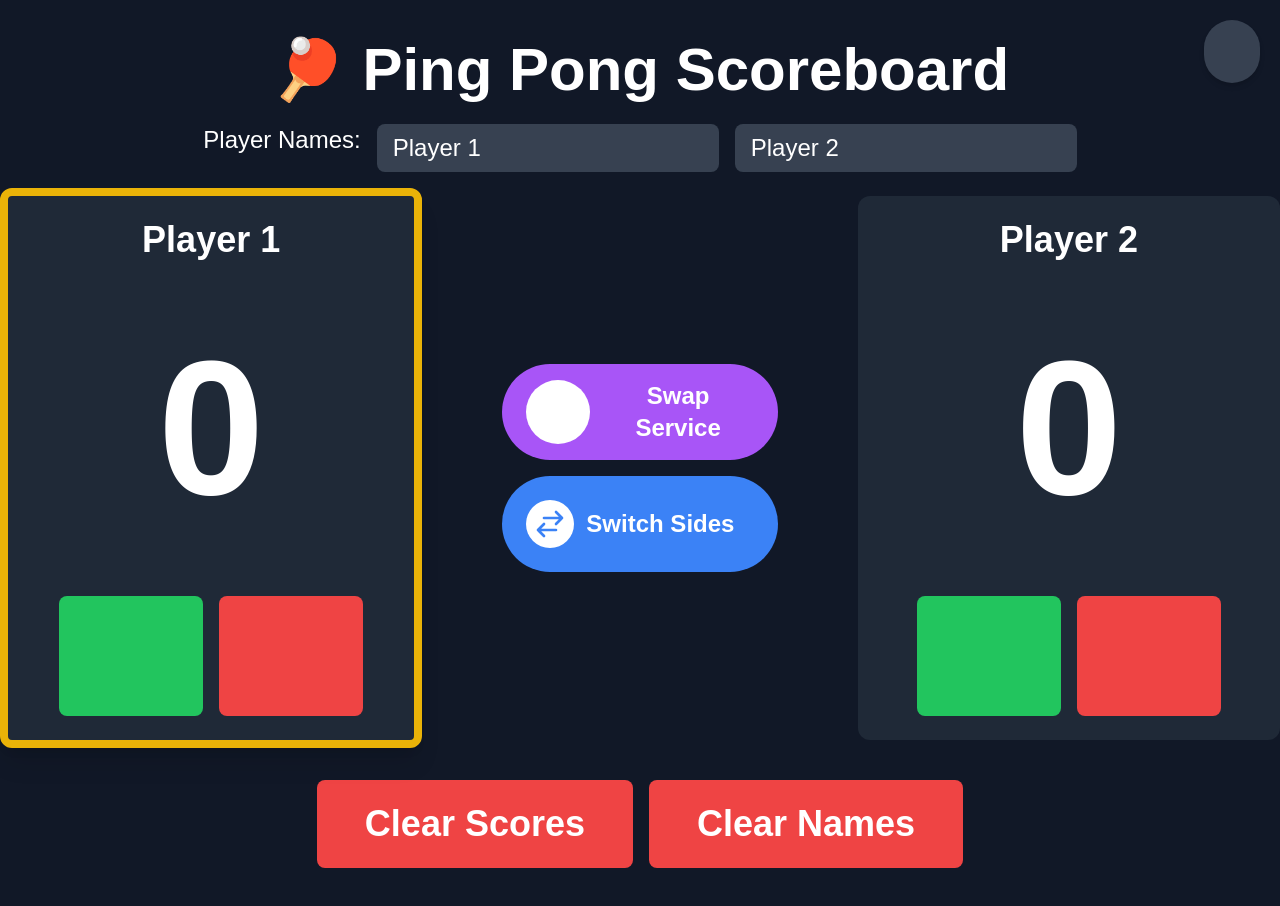
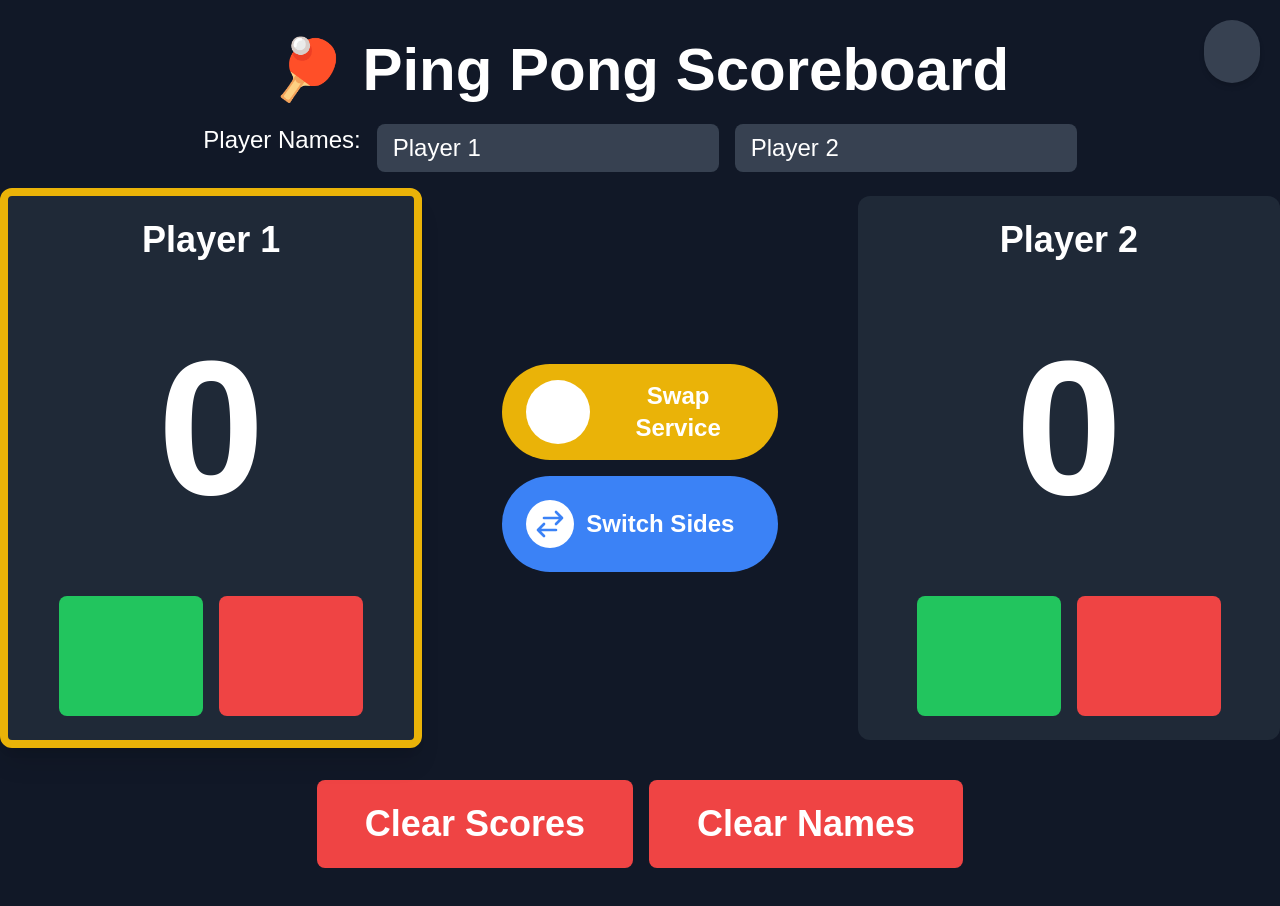
Before and after one commit to katene30/pinpong-scoreboard, a Vue app in the folder vue-flask-websockets-client/: page / in a window 1280 px wide. Built offline with nearby package versions, Linux system fonts and the light colour scheme; no server answers; some icons are missing.

Commit message:
update service button color

```diff
--- a/vue-flask-websockets-client/src/App.vue
+++ b/vue-flask-websockets-client/src/App.vue
@@ -65,11 +65,11 @@
 
         <!-- Swap Service Button -->
         <button @click="swapService"
-        class="bg-purple-500 hover:bg-purple-600 px-6 py-4 rounded-full text-2xl font-bold flex items-center gap-3">
+        class="bg-yellow-500 hover:bg-yellow-600 px-6 py-4 rounded-full text-2xl font-bold flex items-center gap-3">
         <!-- Icon in Circle -->
         <div class="bg-white rounded-full p-2 flex items-center justify-center w-16 h-16">
-          <PhPingPong :size="64" color="#6B46C1" weight="fill" />
-          <PhArrowCounterClockwise :size="38" color="#6B46C1" weight="fill" />
+          <PhPingPong :size="64" color="#F59E0B" weight="fill" />
+          <PhArrowCounterClockwise :size="38" color="#F59E0B" weight="fill" />
         </div>
         <!-- Button Text -->
             <span class="text-white">Swap Service</span>
```
